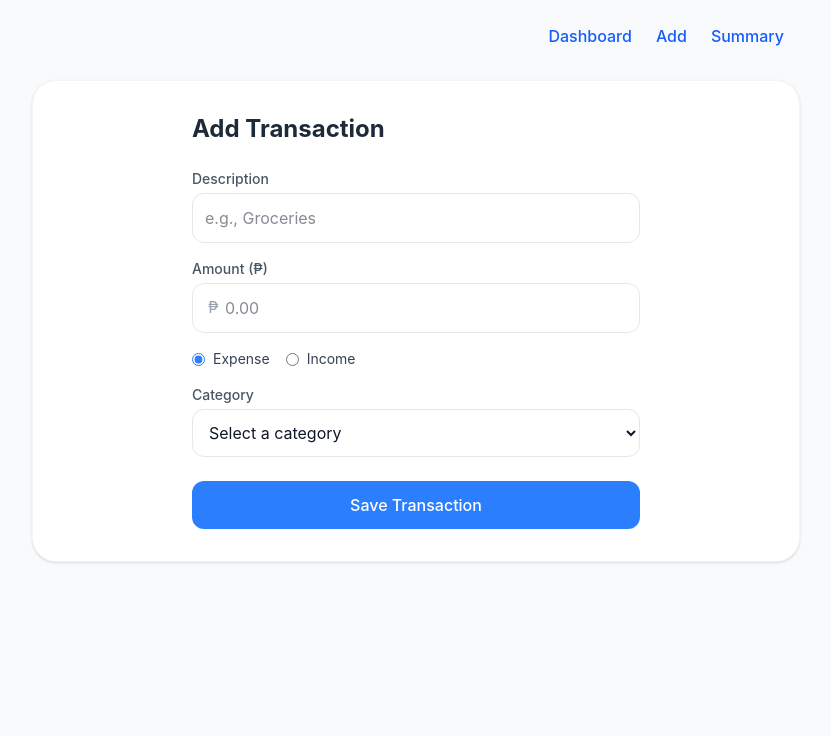
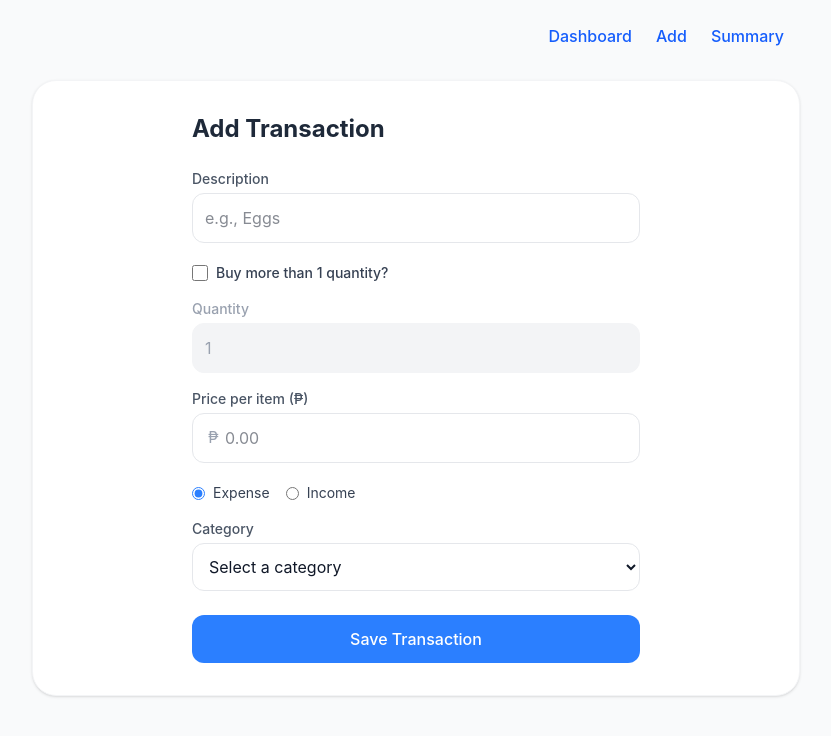
Before and after one commit to MikiBihon15/mikdterm-project-webdvt, a React (Vite) app: page /add in a window 1280 px wide. Shown: the top 736 px of the page, without its empty margins (224-1055 px from the left). Built offline with nearby package versions, Linux system fonts and the light colour scheme.

Commit message:
added item quantity

```diff
--- a/src/screens/Addtransactions.jsx
+++ b/src/screens/Addtransactions.jsx
@@ -2,7 +2,7 @@ import { useState } from 'react';
 import { useNavigate } from 'react-router-dom';
 import useTransactions from '../hooks/useTransac';
 
-export default function Addtransactions() {
+export default function AddTransactions() {
   const { addTransaction } = useTransactions();
   const navigate = useNavigate();
 
@@ -12,6 +12,8 @@ export default function Addtransactions() {
   const [category, setCategory] = useState('');
   const [otherCategory, setOtherCategory] = useState('');
   const [error, setError] = useState('');
+  const [isMultiple, setIsMultiple] = useState(false);
+  const [quantity, setQuantity] = useState('1');
 
   const handleSubmit = (e) => {
     e.preventDefault();
@@ -22,10 +24,13 @@ export default function Addtransactions() {
     }
 
     const finalCategory = category === 'other' ? otherCategory : category;
+    const qty = isMultiple ? parseInt(quantity || 1) : 1;
+    const calculatedAmount = parseFloat(amount) * qty;
 
     addTransaction({
       description,
-      amount: parseFloat(amount),
+      amount: calculatedAmount,
+      quantity: qty,
       type,
       category: finalCategory,
       date: new Date().toISOString()
@@ -40,21 +45,57 @@ export default function Addtransactions() {
 
       {error && <div className="mb-4 p-3 bg-red-50 text-red-600 rounded-lg text-sm">{error}</div>}
 
-      <form onSubmit={handleSubmit} className="space-y-4" noValidate>
-
+      <form onSubmit={handleSubmit} className="space-y-4">
         <div>
           <label className="block text-sm font-medium text-gray-600 mb-1">Description</label>
           <input
             type="text"
             value={description}
             onChange={(e) => setDescription(e.target.value)}
-            placeholder="e.g., Groceries"
-            className="w-full p-3 border border-gray-200 rounded-xl focus:outline-none focus:border-blue-500 focus:ring-1 focus:ring-blue-500 transition-all"
+            placeholder="e.g., Eggs"
+            className="w-full p-3 border border-gray-200 rounded-xl focus:outline-none focus:border-blue-500 bg-white"
+          />
+        </div>
+
+        {/* Checkbox right below Description */}
+        <div className="flex items-center gap-2 pt-1">
+          <input
+            type="checkbox"
+            id="multipleCheck"
+            checked={isMultiple}
+            onChange={(e) => {
+              setIsMultiple(e.target.checked);
+              if (!e.target.checked) setQuantity('1');
+            }}
+            className="w-4 h-4 text-blue-600 rounded border-gray-300 focus:ring-blue-500"
+          />
+          <label htmlFor="multipleCheck" className="text-sm font-medium text-gray-700 cursor-pointer">
+            Buy more than 1 quantity?
+          </label>
+        </div>
+
+        {/* Quantity Input */}
+        <div>
+          <label className={`block text-sm font-medium mb-1 ${isMultiple ? 'text-gray-600' : 'text-gray-400'}`}>
+            Quantity
+          </label>
+          <input
+            type="number"
+            value={quantity}
+            onChange={(e) => setQuantity(e.target.value.replace('-', ''))}
+            disabled={!isMultiple}
+            placeholder="1"
+            min="1"
+            className={`w-full p-3 border rounded-xl focus:outline-none transition-colors ${
+              isMultiple
+                ? 'border-gray-200 bg-white focus:border-blue-500 text-gray-900'
+                : 'border-gray-100 bg-gray-100 text-gray-400 cursor-not-allowed'
+            }`}
           />
         </div>
 
         <div>
-          <label className="block text-sm font-medium text-gray-600 mb-1">Amount (₱)</label>
+          <label className="block text-sm font-medium text-gray-600 mb-1">Price per item (₱)</label>
           <div className="relative">
             <span className="absolute left-4 top-3 text-gray-400">₱</span>
             <input
@@ -64,12 +105,12 @@ export default function Addtransactions() {
               placeholder="0.00"
               min="0"
               step="0.01"
-              className="w-full p-3 pl-8 border border-gray-200 rounded-xl focus:outline-none focus:border-blue-500 focus:ring-1 focus:ring-blue-500 transition-all"
+              className="w-full p-3 pl-8 border border-gray-200 rounded-xl focus:outline-none focus:border-blue-500 bg-white"
             />
           </div>
         </div>
 
-        <div className="flex gap-4">
+        <div className="flex gap-4 pt-1">
           <label className="flex items-center gap-2 cursor-pointer">
             <input
               type="radio"
@@ -110,13 +151,13 @@ export default function Addtransactions() {
 
         {category === 'other' && (
           <div className="mt-3">
-            <label className="block text-sm font-medium text-gray-600 mb-1">Please specify</label>
+            <label className="block text-sm font-medium text-gray-600 mb-1">Specify Category</label>
             <input
               type="text"
               value={otherCategory}
               onChange={(e) => setOtherCategory(e.target.value)}
               placeholder="e.g., Computer Parts"
-              className="w-full p-3 border border-gray-200 rounded-xl focus:outline-none focus:border-blue-500 focus:ring-1 focus:ring-blue-500 transition-all"
+              className="w-full p-3 border border-gray-200 rounded-xl focus:outline-none focus:border-blue-500 bg-white"
             />
           </div>
         )}
--- a/src/screens/dashboard.jsx
+++ b/src/screens/dashboard.jsx
@@ -12,7 +12,6 @@ export default function Dashboard() {
     <div>
       <h2 className="text-2xl font-bold mb-2">Dashboard</h2>
 
-      {/* total balan */}
       <div className="text-3xl font-bold text-gray-800 mb-8">
         Balance: ₱{balance.toFixed(2)}
       </div>
@@ -25,16 +24,26 @@ export default function Dashboard() {
           {transactions.map((tx) => (
             <div key={tx.id} className="flex justify-between items-center p-4 bg-gray-50 rounded-2xl border border-gray-100">
               <div>
-                <p className="font-medium text-gray-800">{tx.description}</p>
+                <p className="font-medium text-gray-800">
+                  {tx.description} {tx.quantity > 1 && <span className="text-gray-400 text-sm font-normal">(x{tx.quantity})</span>}
+                </p>
                 <span className="text-xs text-gray-400 bg-gray-200 px-2 py-0.5 rounded-full">{tx.category}</span>
               </div>
               <div className="flex items-center gap-4">
-                <span className={`font-bold ${tx.type === 'income' ? 'text-green-600' : 'text-red-600'}`}>
-                  {tx.type === 'income' ? '+' : '-'}₱{tx.amount.toFixed(2)}
-                </span>
+                <div className="text-right">
+                  <span className={`font-bold block ${tx.type === 'income' ? 'text-green-600' : 'text-red-600'}`}>
+                    {tx.type === 'income' ? '+' : '-'}₱{tx.amount.toFixed(2)}
+                  </span>
+                  {tx.quantity > 1 && (
+                    <span className="text-xs text-gray-400">
+                      ₱{(tx.amount / tx.quantity).toFixed(2)} each
+                    </span>
+                  )}
+                </div>
                 <button
                   onClick={() => deleteTransaction(tx.id)}
                   className="text-gray-400 hover:text-red-500 font-bold px-2 py-1 transition-colors"
+                  title="Delete transaction"
                 >
                   ✕
                 </button>
```
